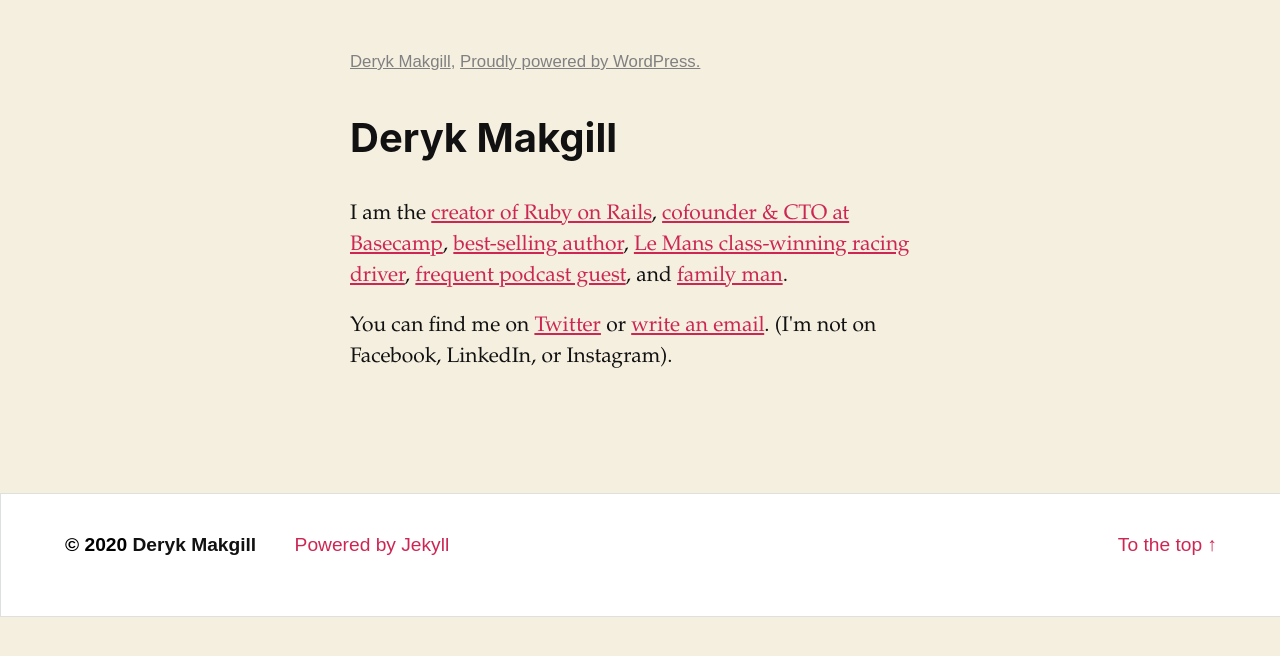
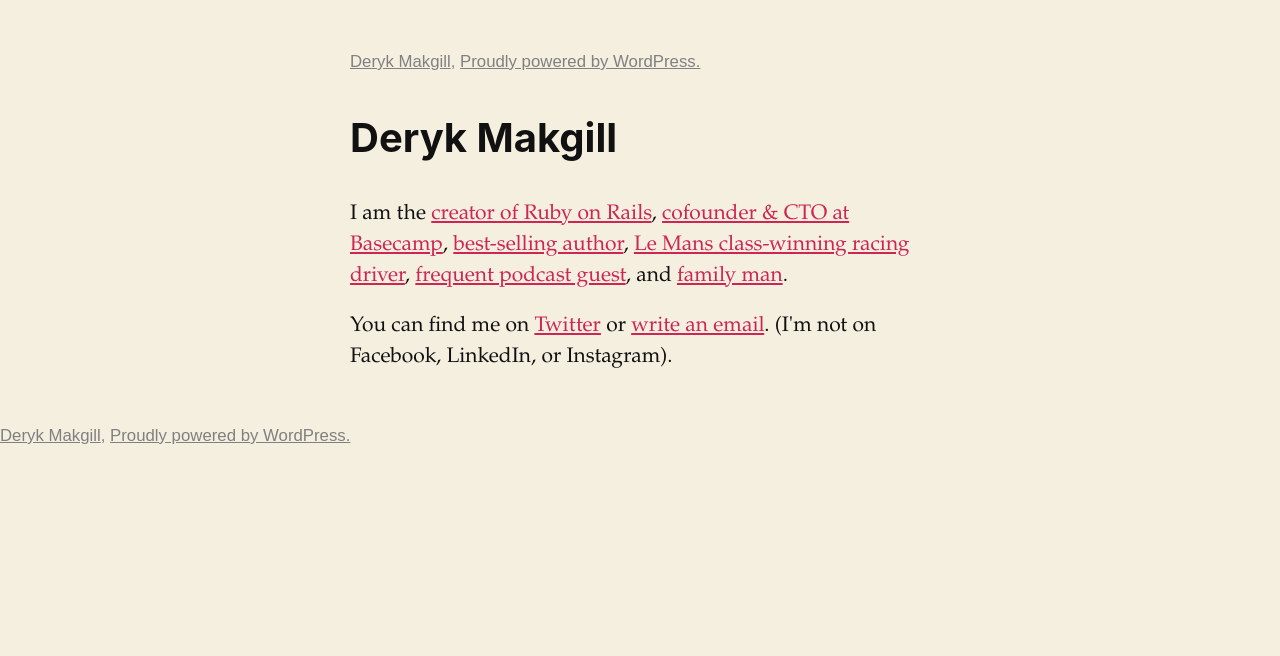
Before and after one commit to derykmakgill/matt, a Jekyll site: the page built from index.md, in a window 1280 px wide. Shown: the top 656 px of the page. Built offline with Jekyll 4.4.1, drawn with Linux system fonts in a browser that asks for light colours.

Commit message:
Update default.html

```diff
--- a/_layouts/default.html
+++ b/_layouts/default.html
@@ -207,65 +207,24 @@
 
 
 {{ content }}
-<footer id="site-footer" role="contentinfo" class="header-footer-group" style="
-    font-size: 1.2rem;
-    padding: 2.3rem 0;
-    background-color: #fff;
-    border-color: #dedfdf;
-    border-style: solid;
-    border-width: 1px;
-    color: #000000;
+
+<div class="site-info" style="
     font-family: sans-serif;
-    display: flex;
-    margin-top: 100px;
-    clear: both;
-    /* bottom: 0; */
-    position: absolute;
-    width: 100%;
+    margin-top: 50px;
+    margin-bottom: 30px;
+    font-size: .8em;
+    color: grey;
 ">
-<div class="section-inner" style="
-    align-items: baseline;
-    display: flex;
-    justify-content: space-between;
-    width: calc(100% - 8rem);
-    margin-left: auto;
-    margin-right: auto;
+										<a class="site-name" href="https://web.archive.org/web/20190503092823/https://ma.tt/" rel="home" style="
+    color: grey;
+">Deryk Makgill</a>,
+						<a href="https://web.archive.org/web/20190503092823/https://wordpress.org/" class="imprint" style="
+    color: gray;
 ">
-<div class="footer-credits" style="
-    display: flex;
-    box-sizing: inherit;
-    -webkit-font-smoothing: antialiased;
-    word-break: break-word;
-    word-wrap: break-word;
-">
-<p class="footer-copyright" style="
-    font-weight: 700;
-">©
-2020 <a href="https://www.zeldman.com/" style="
-    color: #111;
-    text-decoration: none;
-">Deryk Makgill</a>
-</p>
-<p class="powered-by-wordpress" style="
-    margin: 0 0 0 2.4rem;
-">
-<a href="https://wordpress.org/" style="
-    text-decoration: none;
-">
-Powered by Jekyll </a>
-</p>
-</div>
-<a class="to-the-top" href="#site-header" style="
-    text-decoration: none;
-">
-<span class="to-the-top-long" style="
-    text-decoration: none;
-">
-To the top <span class="arrow" aria-hidden="true">↑</span> </span>
+				Proudly powered by WordPress.			</a>
+								</div>
 
-</a>
-</div>
-</footer>
+
 
 
 
```
